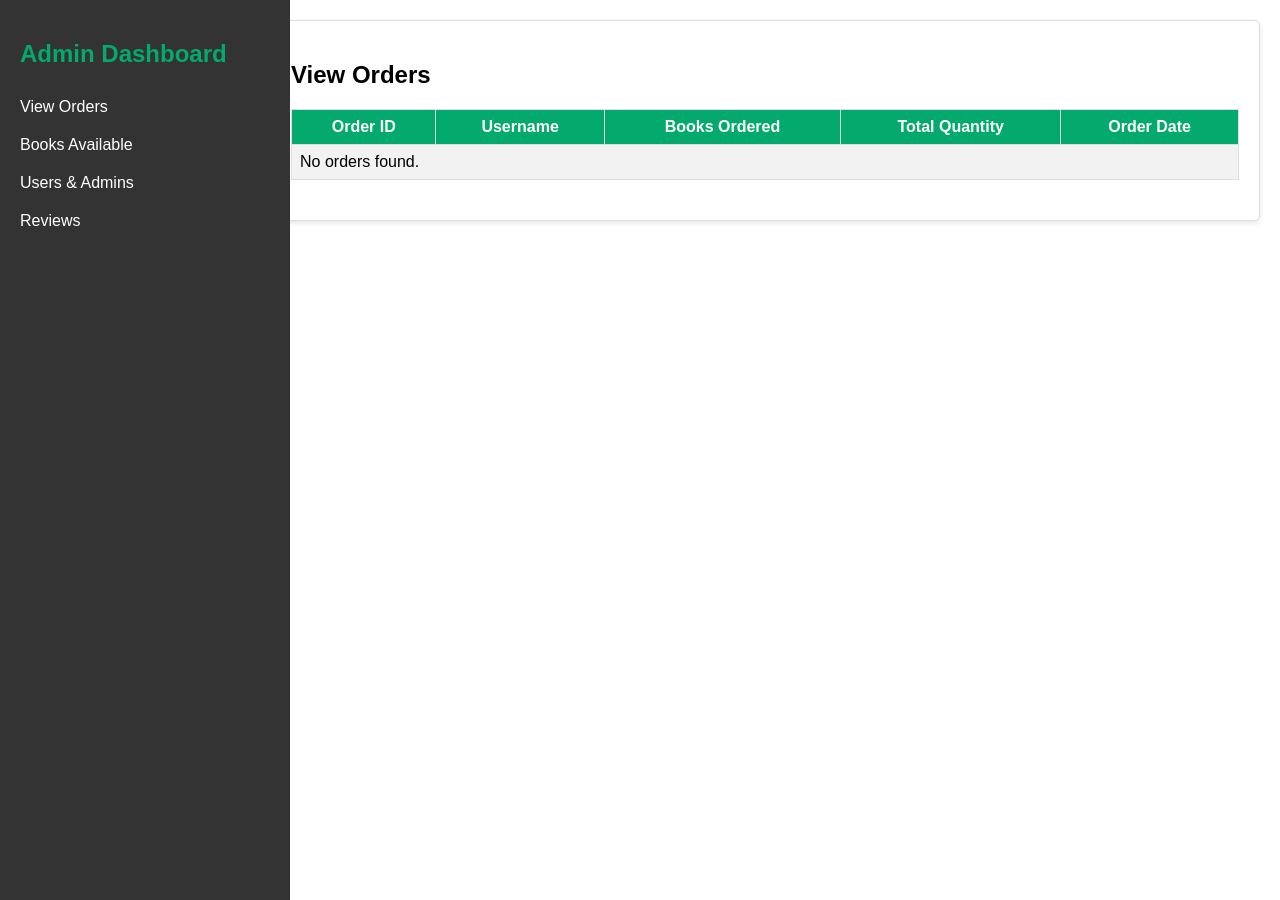
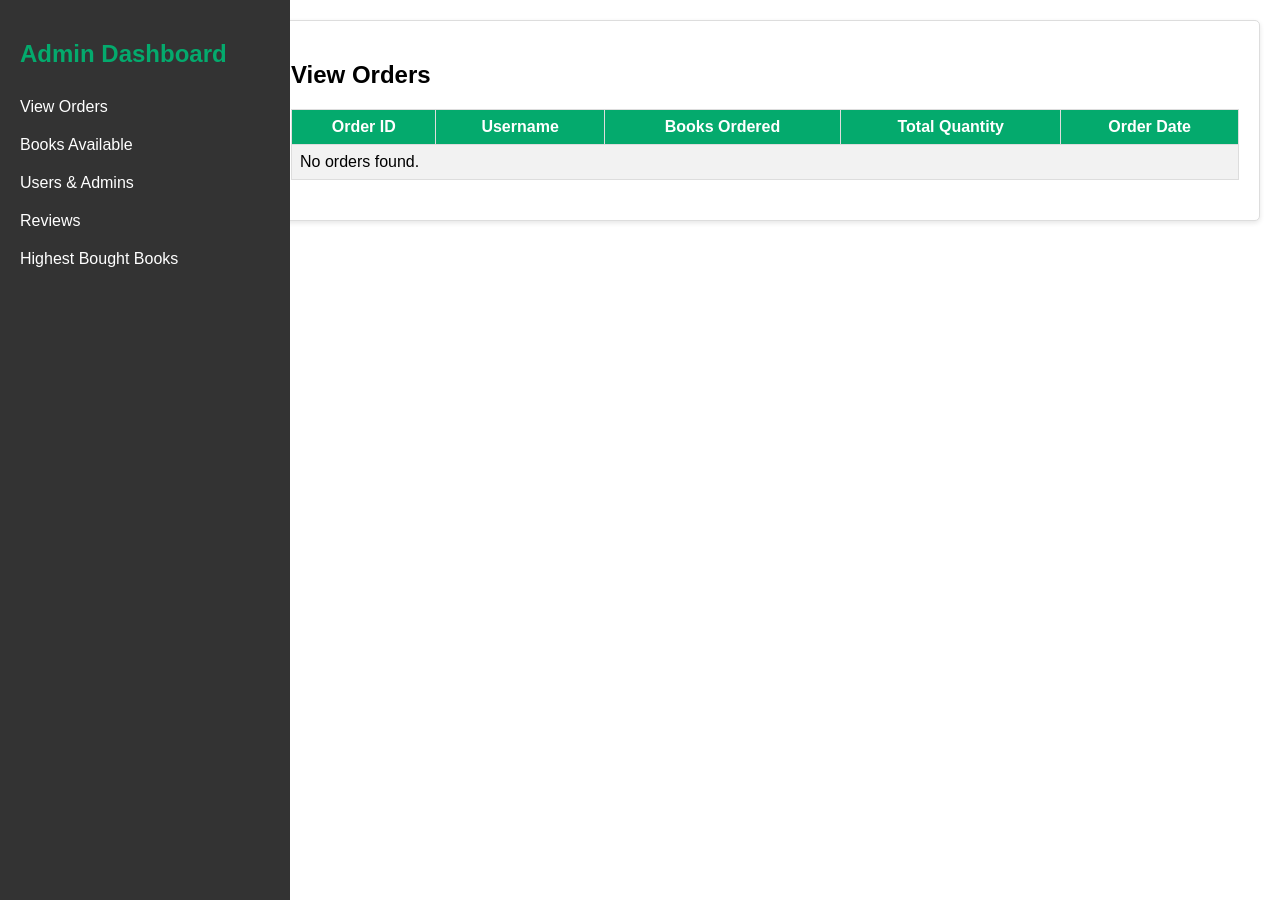
Before and after one commit to niharikashetty26/Django-POC, a Django app: page /en/admin/dashboard/ in a window 1280 px wide. Run offline with Django 4.2, Linux system fonts and the light colour scheme; the visitor is signed in with stand-in values (Sample User, id 1); data comes from the database, SQL or seed files in the repository; data that the repository does not hold is empty.

Commit message:
9th_August

```diff
--- a/Bookstore/books/signals.py
+++ b/Bookstore/books/signals.py
@@ -6,7 +6,7 @@ from .models import UserProfile
 @receiver(post_save, sender=User)
 def create_user_profile(sender, instance, created, **kwargs):
     if created:
-        UserProfile.objects.create(user=instance, role='customer')  # Default role can be adjusted
+        UserProfile.objects.create(user=instance, role='customer')
 
 @receiver(post_save, sender=User)
 def save_user_profile(sender, instance, **kwargs):
--- a/Bookstore/books/templates/books/admin_dashboard.html
+++ b/Bookstore/books/templates/books/admin_dashboard.html
@@ -87,6 +87,7 @@
     <a href="#" onclick="showSection('books-available')">Books Available</a>
     <a href="#" onclick="showSection('users-admins')">Users & Admins</a>
     <a href="#" onclick="showSection('reviews')">Reviews</a>
+    <a href="#" onclick="showSection('highest-bought')">Highest Bought Books</a>
 </div>
 
 <div class="main">
@@ -185,6 +186,13 @@
             <canvas id="ratingsChart"></canvas>
         </div>
     </div>
+
+    <div id="highest-bought" class="card" style="display:none;">
+        <h2>Highest Bought Books</h2>
+        <div class="chart-container">
+            <canvas id="highestBoughtChart"></canvas>
+        </div>
+    </div>
 </div>
 
 <script src="https://cdn.jsdelivr.net/npm/chart.js"></script>
@@ -195,12 +203,15 @@
         document.getElementById('books-available').style.display = 'none';
         document.getElementById('users-admins').style.display = 'none';
         document.getElementById('reviews').style.display = 'none';
+        document.getElementById('highest-bought').style.display = 'none';
 
         // Show the selected section
         document.getElementById(sectionId).style.display = 'block';
 
         if (sectionId === 'reviews') {
             loadRatingsChart();
+        } else if (sectionId === 'highest-bought') {
+            loadHighestBoughtChart();
         }
     }
 
@@ -231,6 +242,32 @@
         });
     }
 
+    function loadHighestBoughtChart() {
+        var ctx = document.getElementById('highestBoughtChart').getContext('2d');
+        var highestBoughtData = {
+            labels: {{ highest_bought_data.labels|safe }},
+            datasets: [{
+                label: 'Total Quantity Sold',
+                data: {{ highest_bought_data.data|safe }},
+                backgroundColor: 'rgba(153, 102, 255, 0.2)',
+                borderColor: 'rgba(153, 102, 255, 1)',
+                borderWidth: 1
+            }]
+        };
+
+        var highestBoughtChart = new Chart(ctx, {
+            type: 'bar',
+            data: highestBoughtData,
+            options: {
+                scales: {
+                    y: {
+                        beginAtZero: true
+                    }
+                }
+            }
+        });
+    }
+
     // Show the view orders section by default
     showSection('view-orders');
 </script>
--- a/Bookstore/books/views.py
+++ b/Bookstore/books/views.py
@@ -15,7 +15,6 @@ from django.urls import reverse
 from django.contrib.postgres.aggregates import ArrayAgg
 from decimal import Decimal
 from collections import defaultdict
-
 
 
 def is_admin(user):
@@ -92,6 +91,8 @@ def book_detail(request, pk):
         'reviews': reviews,
     }
     return render(request, 'books/book_detail.html', context)
+
+
 def book_create(request):
     if request.method == 'POST':
         form = BookForm(request.POST, request.FILES)
@@ -142,12 +143,14 @@ def add_book(request):
         form = BookForm()
     return render(request, 'books/add_book.html', {'form': form})
 
+
 @login_required
-@user_passes_test(is_admin)  # Ensure the user is an admin
+@user_passes_test(is_admin)
 def delete_book(request, book_id):
     book = get_object_or_404(Book, id=book_id)
     book.delete()  # Delete the book
     return redirect('book_list')
+
 
 def register(request):
     if request.method == 'POST':
@@ -161,11 +164,13 @@ def register(request):
             return redirect('login')
         else:
             messages.error(request, _("Please correct the errors below."))
-            print(form.errors)  # Print form errors to console for debugging
+            print(form.errors)
     else:
         form = UserCreationForm()
 
     return render(request, 'books/register.html', {'form': form})
+
+
 def user_login(request):
     if request.method == 'POST':
         username = request.POST.get('username')
@@ -187,10 +192,8 @@ def user_login(request):
 
 def user_logout(request):
     logout(request)
-    messages.success(request, _("You have logged out successfully."))  # Translation
+    messages.success(request, _("You have logged out successfully."))
     return redirect(reverse('login'))
-
-
 
 
 @login_required
@@ -200,31 +203,27 @@ def place_order(request):
 
         if not cart_items.exists():
             messages.error(request, _("Your cart is empty."))
-            return redirect('cart')  # Redirect to the cart page
+            return redirect('cart')
 
         for item in cart_items:
-            # Check if there is enough stock before creating the order
             if item.book.quantity < item.quantity:
                 messages.error(request, _(f"Cannot place order for {item.book.title}. Not enough stock available."))
-                return redirect('cart')  # Redirect to the cart page
-
-            # Create orders for each item in the cart
+                return redirect('cart')
             order = Order.objects.create(
                 user=request.user,
                 book=item.book,
                 quantity=item.quantity
             )
 
-            # Reduce the book quantity in stock only after the order is created
             item.book.quantity -= item.quantity
             item.book.save()
 
-        # Clear the cart after placing the order
         cart_items.delete()
         messages.success(request, _("Order placed successfully!"))
         return redirect('order_success')
 
     return render(request, 'books/place_order.html')
+
 
 def order_success(request):
     return render(request, 'books/order_success.html')
@@ -255,17 +254,17 @@ def add_to_cart(request, book_id):
 
     return redirect('book_list')
 
+
 @login_required
 def view_cart(request):
     cart_items = Cart.objects.filter(user=request.user).select_related('book')
 
-    # Initialize cart total as Decimal
     cart_total = Decimal('0.00')
     cart_details = []
 
     for item in cart_items:
         item_total_price = item.book.price * item.quantity
-        cart_total += item_total_price  # Accumulate to cart total
+        cart_total += item_total_price
 
         cart_details.append({
             'book': item.book,
@@ -280,6 +279,7 @@ def view_cart(request):
         'cart_total': cart_total,
     })
 
+
 @login_required
 def remove_from_cart(request, cart_item_id):
     cart_item = get_object_or_404(Cart, id=cart_item_id, user=request.user)
@@ -289,7 +289,6 @@ def remove_from_cart(request, cart_item_id):
 
 
 def view_orders(request):
-    # Group orders by user and order_date and annotate with book titles and quantities
     orders = (
         Order.objects
         .select_related('user', 'book')
@@ -302,12 +301,13 @@ def view_orders(request):
         'orders': orders,
     }
     return render(request, 'books/view_orders.html', context)
+
+
 def set_language(request):
     language = request.GET.get('language', 'en')
     translation.activate(language)
     request.session['django_language'] = language
     return redirect(request.META.get('HTTP_REFERER', '/'))
-
 
 
 @login_required
@@ -318,18 +318,28 @@ def admin_dashboard(request):
     admins = UserProfile.objects.filter(role='admin')
 
     # Calculate average ratings for each book
-    book_ratings = {}
+    ratings_data = {
+        'labels': [],
+        'data': [],
+    }
+
     for book in books:
-        reviews = Review.objects.filter(book=book)
-        if reviews.exists():
-            avg_rating = reviews.aggregate(Avg('rating'))['rating__avg']
-            book_ratings[book.title] = avg_rating
+        average_rating = Review.objects.filter(book=book).aggregate(average=Sum('rating'))['average'] or 0
+        ratings_data['labels'].append(book.title)
+        ratings_data['data'].append(average_rating)
 
-    # Prepare data for Chart.js
-    ratings_data = {
-        'labels': list(book_ratings.keys()),
-        'data': list(book_ratings.values()),
+    # Calculate the highest bought books
+    highest_bought_data = {
+        'labels': [],
+        'data': [],
     }
+
+    highest_bought_books = Order.objects.values('book__title').annotate(total_quantity=Sum('quantity')).order_by(
+        '-total_quantity')[:5]
+
+    for entry in highest_bought_books:
+        highest_bought_data['labels'].append(entry['book__title'])
+        highest_bought_data['data'].append(entry['total_quantity'])
 
     context = {
         'orders': orders,
@@ -337,21 +347,19 @@ def admin_dashboard(request):
         'users': users,
         'admins': admins,
         'ratings_data': ratings_data,
+        'highest_bought_data': highest_bought_data,
     }
 
     return render(request, 'books/admin_dashboard.html', context)
+
+
 def order_history_view(request):
-    # Fetch all orders
     orders = Order.objects.select_related('user', 'book').all()
-
-    # Group orders by user
     order_summary = defaultdict(lambda: {'books': [], 'quantity': 0})
 
     for order in orders:
         order_summary[order.user.username]['books'].append(order.book.title)
         order_summary[order.user.username]['quantity'] += order.quantity
-
-    # Convert defaultdict to regular dict
     order_summary = dict(order_summary)
 
     return render(request, 'your_template.html', {'order_summary': order_summary})
```
